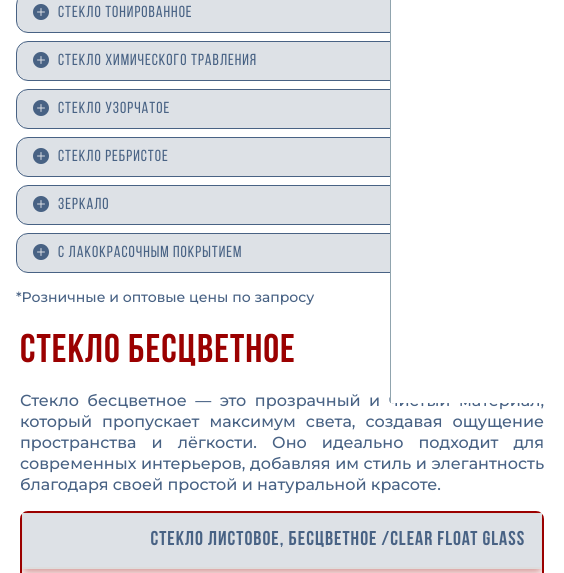
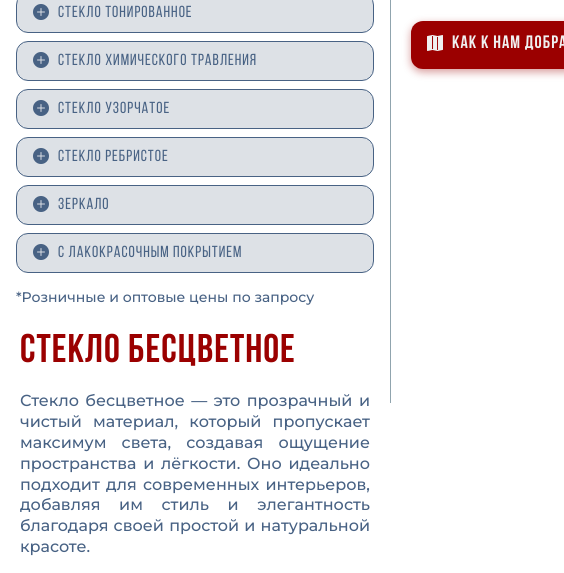
Before and after one commit to sint0z/steklomarket, a website: page page/production.html in a window 390 px wide. Shown: the part 441-1014 px from the top of the page, 564 px wide, since content can reach past the window. Drawn offline with nearby package versions, Linux system fonts and the light colour scheme.

Commit message:
Fix production page size in mobile version. Correct sidebar on all pages

```diff
--- a/css/index.css
+++ b/css/index.css
@@ -1263,6 +1263,7 @@
 }
 
 .price-table__container{
+    min-width: 300px;
     width: 100%;
     border: 2px solid var(--contrast-color);
     border-radius: 8px;
@@ -1311,8 +1312,13 @@ table tr {
     background-color: var(--stroke-color);
 }
 .table-section-title td{
+    white-space: normal;
+    word-break: break-word;
+    overflow-wrap: break-word;
+    hyphens: auto;
+    min-width: 200px;
     font-weight: 600;
-    font-size: 20px;
+    font-size: 18px;
 }
 table th, table td
 {
@@ -1343,7 +1349,7 @@ table th {
         display: none;
     }
     table tr {
-        min-width: 320px;
+        min-width: 200px;
         margin-bottom: var(--spacing-xl);
         display: block;
         border-bottom: 2px solid #ddd;
@@ -1352,7 +1358,7 @@ table th {
     }
     table td {
         letter-spacing: 1px;
-        font-size: 20px;
+        font-size: 18px;
         display: flex;
         text-align: right;
         border-bottom: 1px dotted #ccc;
--- a/page/production.html
+++ b/page/production.html
@@ -19,7 +19,7 @@
     <link rel="icon" href="../favicon.ico" type="image/x-icon" />
 
     <link rel="stylesheet" href="../css/normalize.css">
-    <link rel="stylesheet" href="../css/index.css?v=2.1">
+    <link rel="stylesheet" href="../css/index.css?v=2.2">
 
     <link href="https://cdn.jsdelivr.net/npm/bootstrap-icons@1.10.5/font/bootstrap-icons.css" rel="stylesheet">
 </head>
@@ -128,6 +128,15 @@
                     <span><a href="/faq">FAQ</a></span>
                 </div>
             </nav>
+            <div class="btn-group">
+                <!-- contact button in sidebar -->
+                <button class="btn btn--primary btn-map"  title="Как к нам добраться?" aria-label="Как к нам добраться?">
+                   <span class="item btn__item">
+                        <i class="bi bi-map-fill btn__icon"></i>
+                        <span class="btn__text">Как к нам добраться?</span>
+                    </span>
+                </button>
+            </div>
         </div>
     </aside>
     <div class="overlay"></div>
```
Also changed, not shown: index.html (+1 -1 lines), page/about.html (+1 -1 lines), page/contact.html (+11 -2 lines), page/error.html (+1 -1 lines), page/faq.html (+1 -1 lines), page/services.html (+10 -1 lines).
